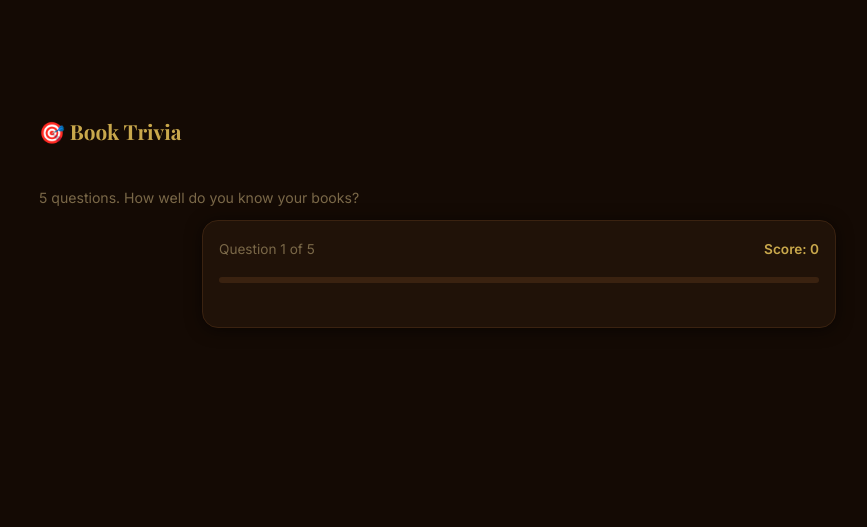
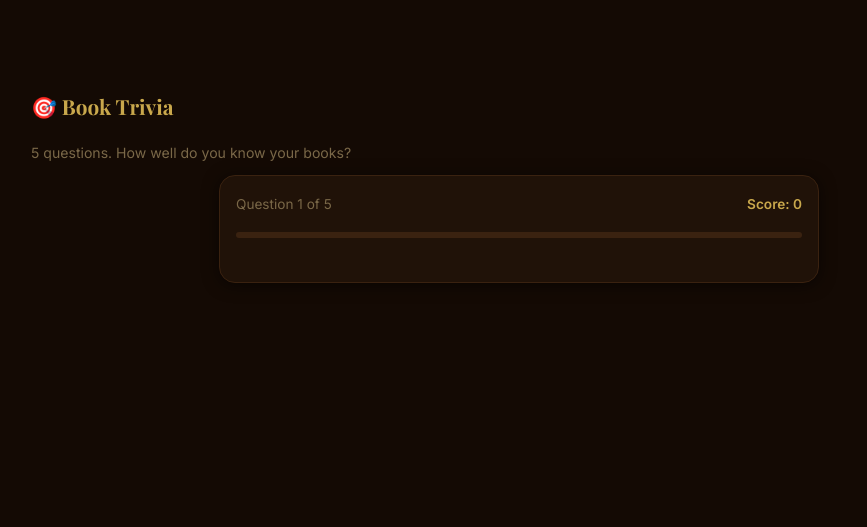
Before and after one commit to aj347102-netizen/The-Author-Lounge, a Python web app: template author_community/templates/trivia.html in a window 1280 px wide. Shown: the top 527 px of the page, without its empty margins (241-1108 px from the left). After the commit the page ends 283 px from the top, so only its background shows below. Run offline with Jinja, Linux system fonts and the light colour scheme; the template is opened without the code that fills it, so the values that code supplies are empty.

Commit message:
Update style.css

```diff
--- a/author_community/static/style.css
+++ b/author_community/static/style.css
@@ -1,4 +1,4 @@
-css/* ── RESET & BASE ───────────────────────────────────────────────── */
+/* ── RESET & BASE ───────────────────────────────────────────────── */
 *, *::before, *::after { box-sizing: border-box; margin: 0; padding: 0; }
 
 :root {
@@ -754,3 +754,4 @@ select option { background: var(--dark2); }
   .feed-hero          { display: none !important; }
   .feature-cards-grid { display: none !important; }
   .main-wrapper       { display: block; }
+}
```
